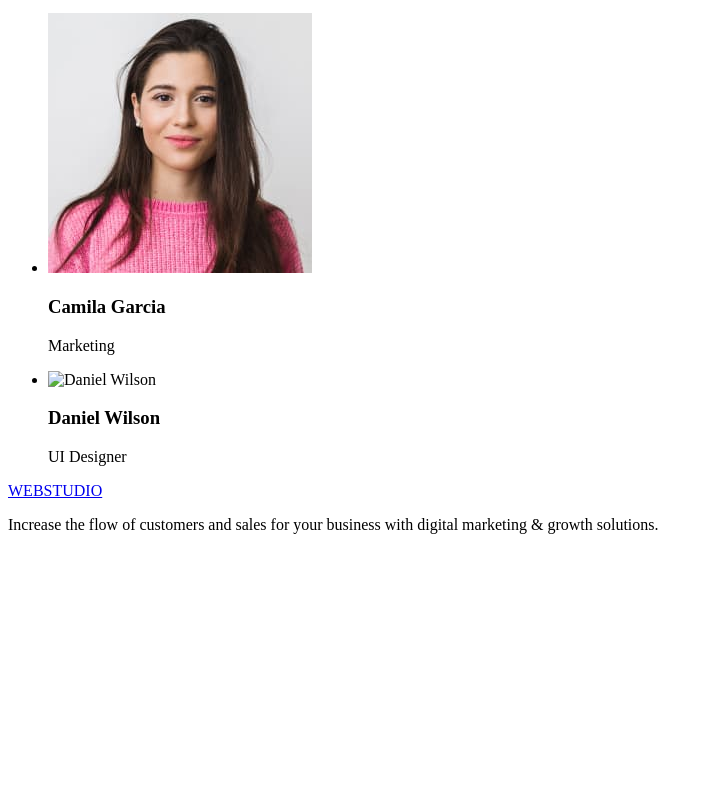
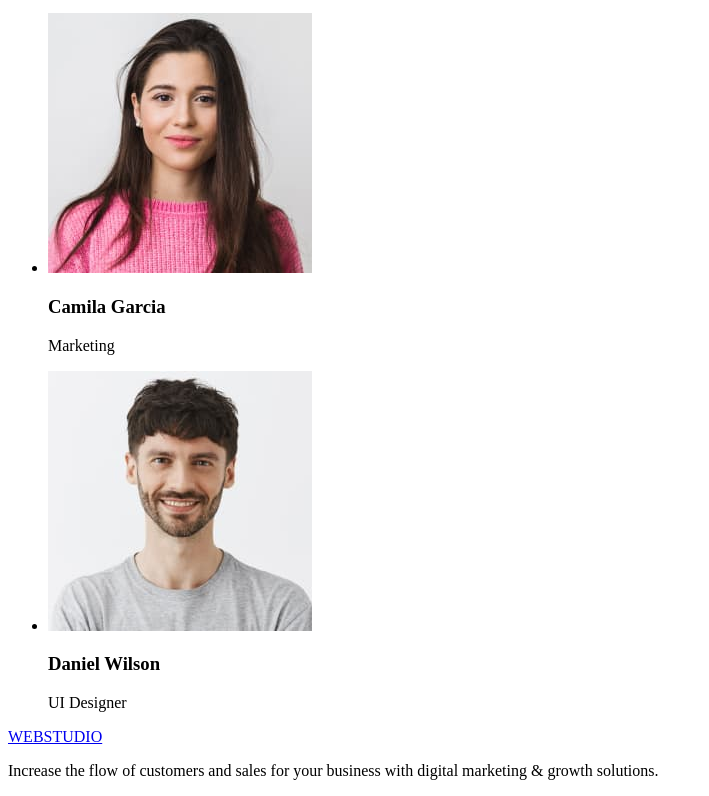
Before and after one commit to MaksymBora/goit-markup-hw-01, a plain HTML site: page index.html in a window 1280 px wide. Shown: the part 2293-3089 px from the top of the page, without its empty margins (0-709 px from the left). Before the commit the page ends 2843 px from the top, so only its background shows below. Drawn offline with Linux system fonts and the light colour scheme.

Commit message:
Updates index.html

```diff
--- a/index.html
+++ b/index.html
@@ -97,7 +97,7 @@
             <p>Marketing</p>
           </li>
           <li>
-            <img src="./img/our-team/daniel.jpg" alt="Daniel Wilson" width="264" height="260" />
+            <img src="./images/our-team/daniel.jpg" alt="Daniel Wilson" width="264" height="260" />
             <h3>Daniel Wilson</h3>
             <p>UI Designer</p>
           </li>
```
